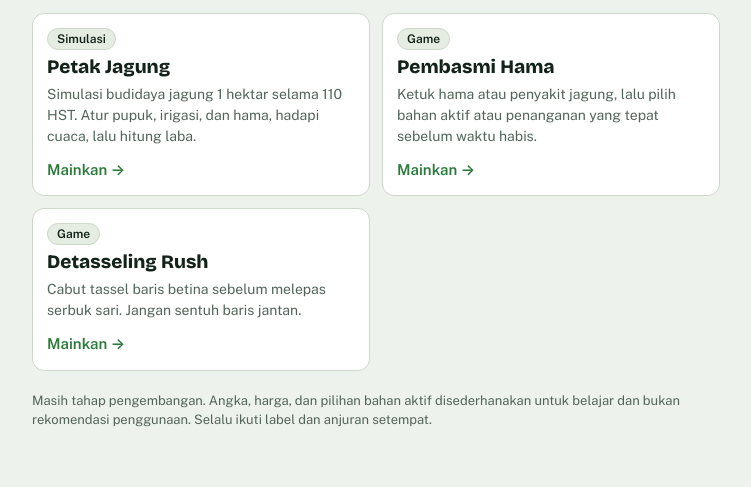
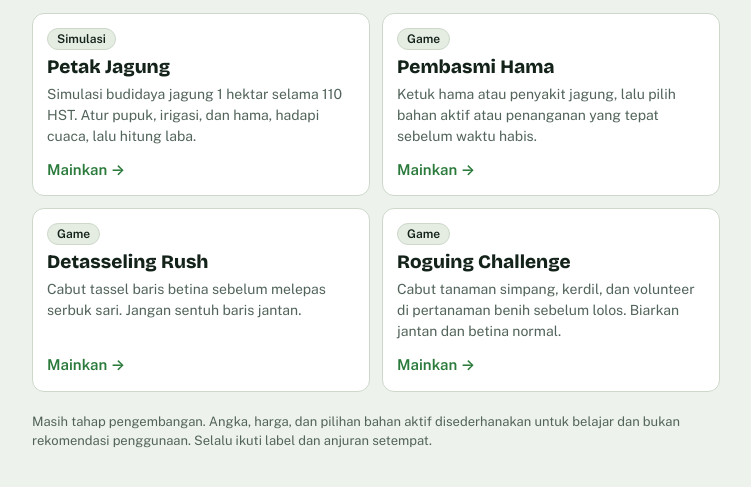
Before and after one commit to meer-sa/Simulasi-Jagung, a plain HTML site: page index.html in a window 1280 px wide. Shown: the part 93-580 px from the top of the page, without its empty margins (264-1015 px from the left). Drawn offline with nearby package versions, Linux system fonts and the light colour scheme.

Commit message:
Add files via upload

```diff
--- a/index.html
+++ b/index.html
@@ -39,6 +39,7 @@ h2{font-size:19px;font-weight:700}
     <a class="card" href="petak-jagung/"><span class="tag">Simulasi</span><h2>Petak Jagung</h2><p>Simulasi budidaya jagung 1 hektar selama 110 HST. Atur pupuk, irigasi, dan hama, hadapi cuaca, lalu hitung laba.</p><span class="go">Mainkan &rarr;</span></a>
     <a class="card" href="pembasmi-hama/"><span class="tag">Game</span><h2>Pembasmi Hama</h2><p>Ketuk hama atau penyakit jagung, lalu pilih bahan aktif atau penanganan yang tepat sebelum waktu habis.</p><span class="go">Mainkan &rarr;</span></a>
     <a class="card" href="detasseling-rush/"><span class="tag">Game</span><h2>Detasseling Rush</h2><p>Cabut tassel baris betina sebelum melepas serbuk sari. Jangan sentuh baris jantan.</p><span class="go">Mainkan &rarr;</span></a>
+    <a class="card" href="roguing-challenge/"><span class="tag">Game</span><h2>Roguing Challenge</h2><p>Cabut tanaman simpang, kerdil, dan volunteer di pertanaman benih sebelum lolos. Biarkan jantan dan betina normal.</p><span class="go">Mainkan &rarr;</span></a>
   </div>
   <p class="note">Masih tahap pengembangan. Angka, harga, dan pilihan bahan aktif disederhanakan untuk belajar dan bukan rekomendasi penggunaan. Selalu ikuti label dan anjuran setempat.</p>
 </div>
```
